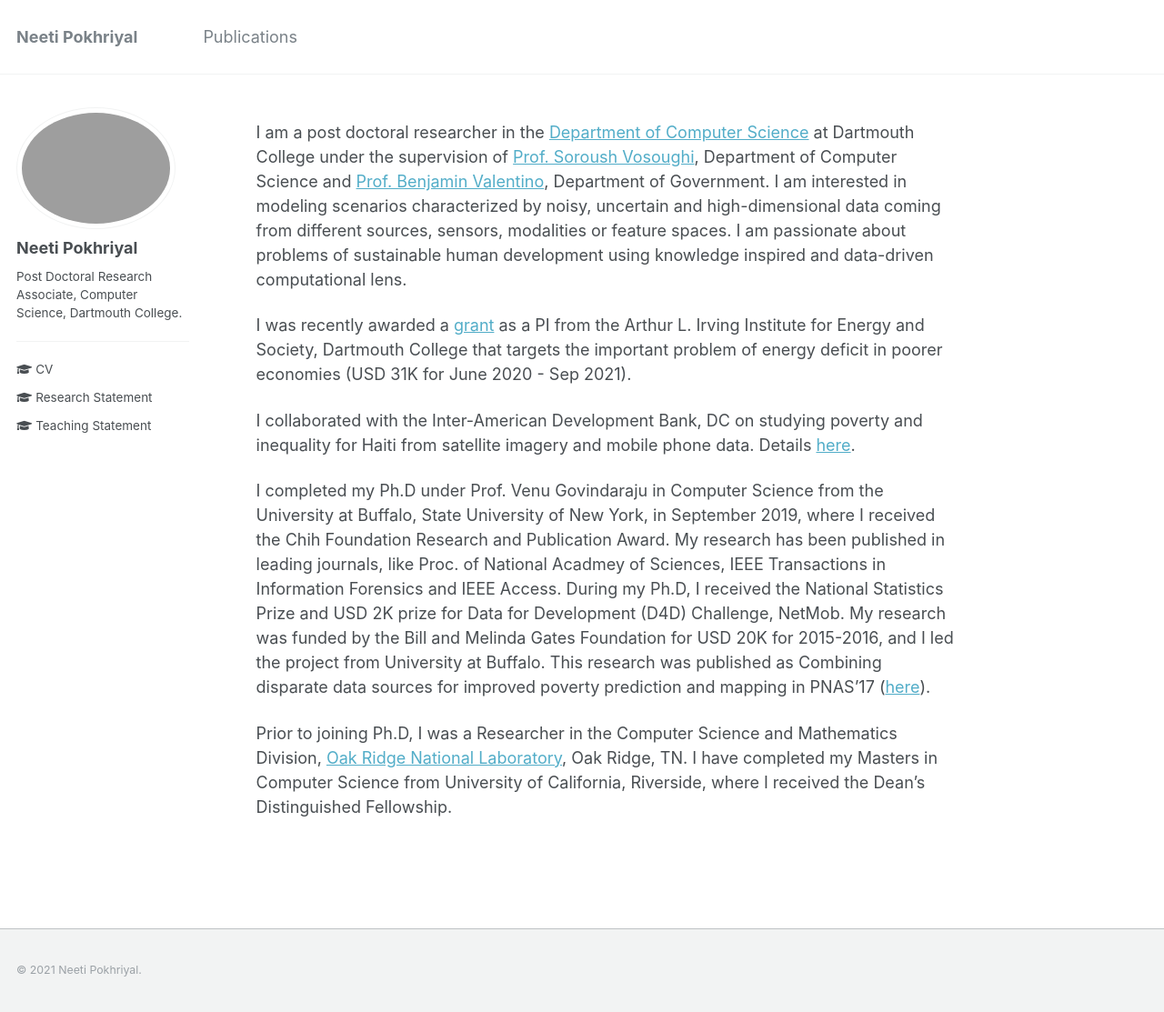
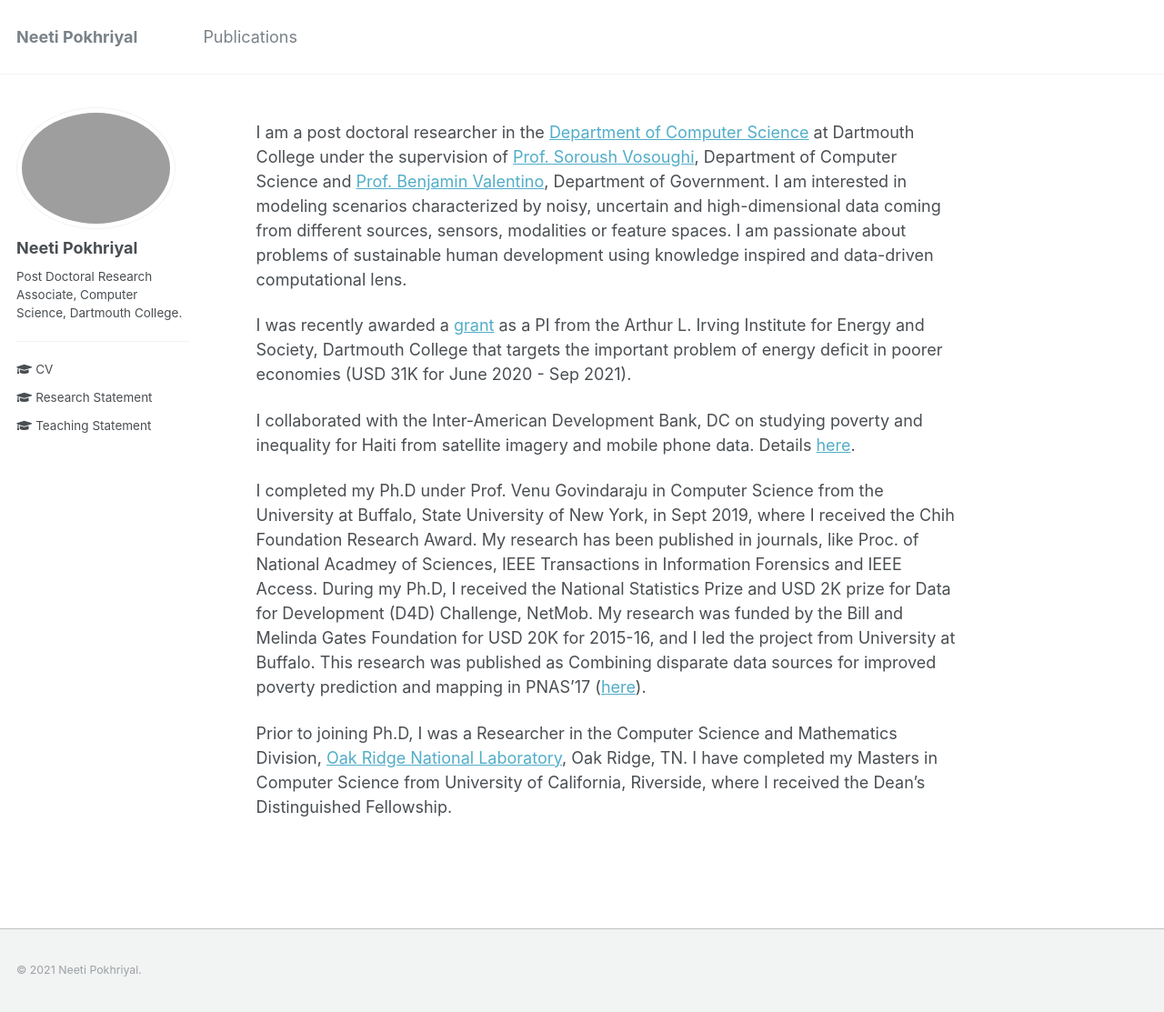
Before and after one commit to neetip/neetip.github.io, a Jekyll site: the page built from _pages/about.md, in a window 1280 px wide and 1113 px high. Shown: the whole window at 91% size. Built offline with Jekyll 4.4.1, drawn with Linux system fonts in a browser that asks for light colours.

Commit message:
Update about.md

```diff
--- a/_pages/about.md
+++ b/_pages/about.md
@@ -13,6 +13,6 @@ I was recently awarded a <a href="https://irving.dartmouth.edu/research/funding-
 
 I collaborated with the Inter-American Development Bank, DC on studying poverty and inequality for Haiti from satellite imagery and mobile phone data. Details <a href="https://publications.iadb.org/en/estimating-and-forecasting-income-poverty-and-inequality-in-haiti-using-satellite-imagery-and-mobile-phone-data">here</a>.
 
-I completed my Ph.D under Prof. Venu Govindaraju in Computer Science from the University at Buffalo, State University of New York, in September 2019, where I received the Chih Foundation Research and Publication Award. My research has been published in leading journals, like Proc. of National Acadmey of Sciences, IEEE Transactions in Information Forensics and IEEE Access. During my Ph.D, I received the National Statistics Prize and USD 2K prize for Data for Development (D4D) Challenge, NetMob. My research was funded by the Bill and Melinda Gates Foundation for USD 20K for 2015-2016, and I led the project from University at Buffalo. This research was published as Combining disparate data sources for improved poverty prediction and mapping in PNAS'17 (<a href="https://www.pnas.org/content/114/46/E9783">here</a>).
+I completed my Ph.D under Prof. Venu Govindaraju in Computer Science from the University at Buffalo, State University of New York, in Sept 2019, where I received the Chih Foundation Research Award. My research has been published in journals, like Proc. of National Acadmey of Sciences, IEEE Transactions in Information Forensics and IEEE Access. During my Ph.D, I received the National Statistics Prize and USD 2K prize for Data for Development (D4D) Challenge, NetMob. My research was funded by the Bill and Melinda Gates Foundation for USD 20K for 2015-16, and I led the project from University at Buffalo. This research was published as Combining disparate data sources for improved poverty prediction and mapping in PNAS'17 (<a href="https://www.pnas.org/content/114/46/E9783">here</a>).
 
 Prior to joining Ph.D, I was a Researcher in the Computer Science and Mathematics Division, <a href="https://www.ornl.gov">Oak Ridge National Laboratory</a>, Oak Ridge, TN. I have completed my Masters in Computer Science from University of California, Riverside, where I received the Dean's Distinguished Fellowship.
```
